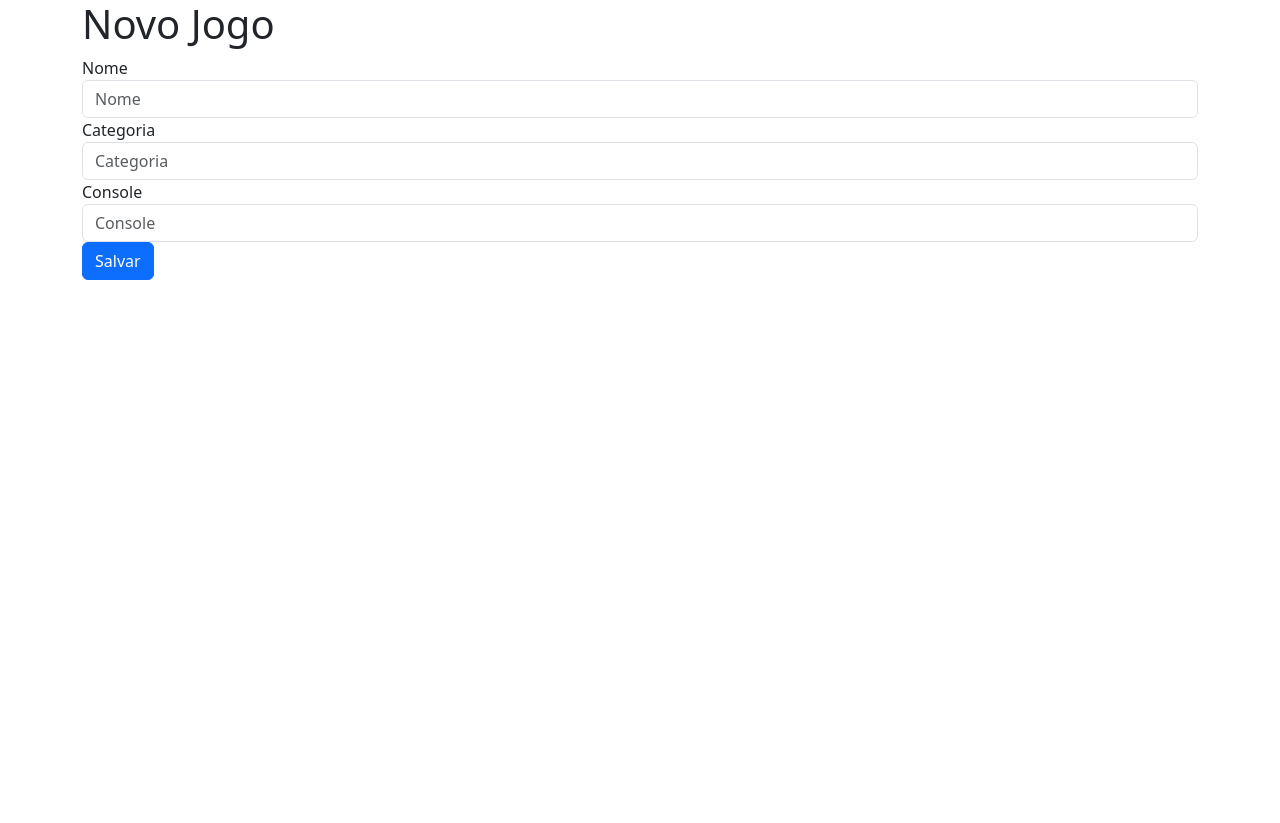
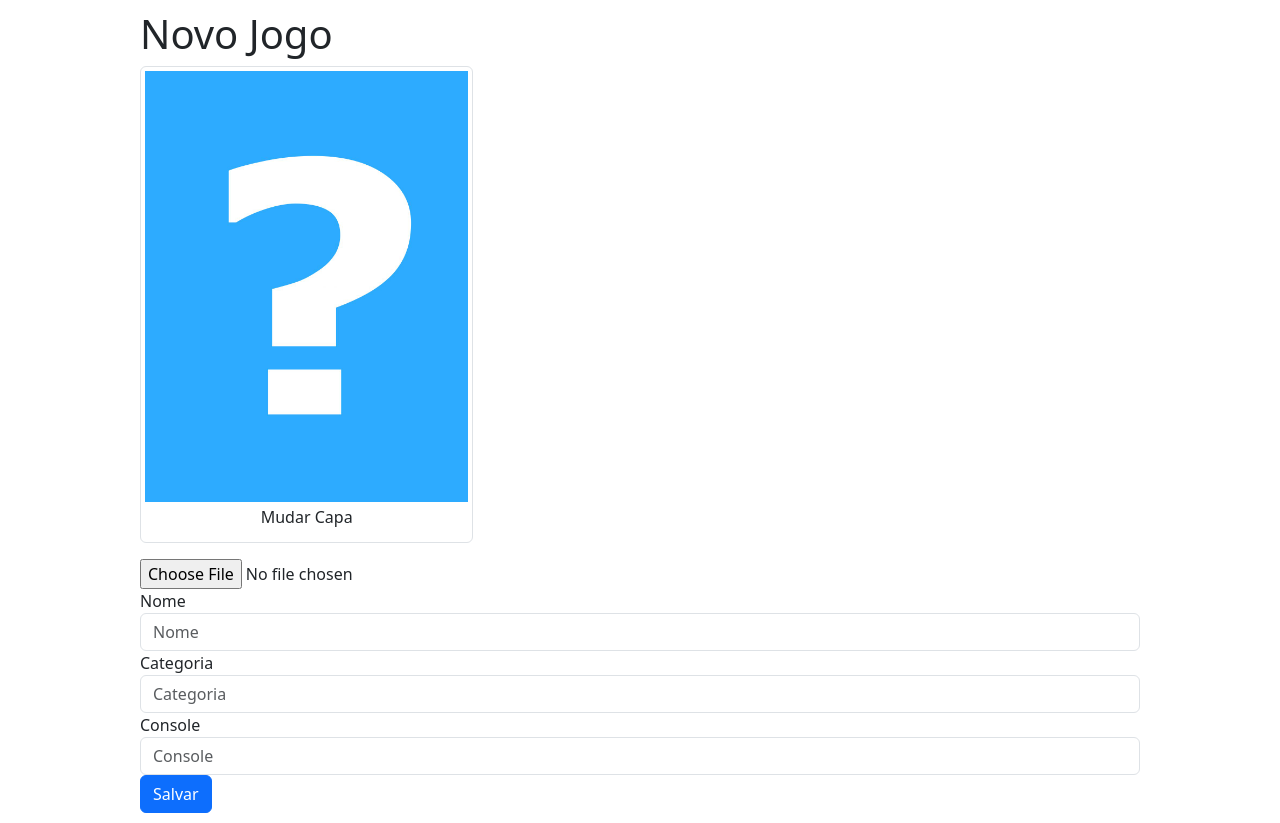
Before and after one commit to portifolio-douglas/python-flask, a Flask app: page /novo_jogo in a window 1280 px wide. Before the commit the page ends 280 px from the top, so only its background shows below. Run offline with Flask 3, Linux system fonts and the light colour scheme; the visitor is signed in with stand-in values (Sample User, id 1); some libraries are stand-ins or nearby versions.

Commit message:
New functionalities added

```diff
--- a/jogoteca/config.py
+++ b/jogoteca/config.py
@@ -1,3 +1,6 @@
+import os
+
+
 SECRET_KEY = "alura"
 
 SQLALCHEMY_DATABASE_URI = \
@@ -7,3 +10,5 @@ SQLALCHEMY_DATABASE_URI = \
         servidor='127.0.0.1',
         database='jogoteca'
     )
+
+UPLOAD_PATH = os.path.dirname(os.path.abspath(__file__)) + '/uploads'
--- /dev/null
+++ b/jogoteca/static/app.css
@@ -0,0 +1,68 @@
+body {
+    padding-top: 10px;
+}
+
+.btn {
+    margin-bottom: 10px;
+}
+
+.container {
+    border-radius: 4px;
+    margin: auto;
+    width: 80%;
+}
+
+.little-container {
+    width: 40%;
+    margin: auto;
+}
+
+figcaption {
+    text-align: center;
+    margin: 3px auto;
+}
+
+.fileContainer {
+    overflow: hidden;
+    position: relative;
+}
+
+.fileContainer [type=file] {
+    cursor: pointer;
+    display: block;
+    font-size: 999px;
+    filter: alpha(opacity=0);
+    min-height: 100%;
+    min-width: 100%;
+    opacity: 0;
+    position: absolute;
+    right: 0;
+    text-align: right;
+    top: 0;
+}
+
+td {
+    text-align: center;
+}
+
+.formularioJogo {
+    display: flex;
+}
+
+.formularioImagem {
+    margin-right: 16px
+}
+
+.buttons {
+    margin-top: 16px
+}
+
+.inputBox {
+    width: 700px;
+}
+
+.inputsJogo {
+    width: 100%;
+    margin-left: 1em;
+    margin-bottom: 1em;
+}
--- a/jogoteca/templates/lista.html
+++ b/jogoteca/templates/lista.html
@@ -1,12 +1,16 @@
 {% extends "template.html" %}
 {% block conteudo %}
+<a href="{{ url_for('novo') }}">
+    <img src="https://cdn-icons-png.flaticon.com/128/1828/1828817.png" alt="Adicionar" width="20" height="20">
+</a>
+<br>
 <table class="table table-striped table-responsive table-bordered">
-    <link rel="stylesheet" href="style.css">
     <thead class="thead-default">
     <tr>
         <th>Nome</th>
         <th>Categoria</th>
         <th>Console</th>
+        <th>Ações</th>
     </tr>
     </thead>
     <tbody>
--- a/jogoteca/templates/novo.html
+++ b/jogoteca/templates/novo.html
@@ -1,6 +1,18 @@
 {% extends "template.html" %}
 {% block conteudo %}
-<form action="{{ url_for('criar') }}" method="post">
+<form action="{{ url_for('criar') }}" method="post" enctype="multipart/form-data">
+
+    <figure class="img-thumbnail col-md-4">
+        <img src="{{ url_for('imagem', nome_arquivo='capa_padrao.jpg') }}" class="img-fluid">
+        <figcaption>
+            <label class="fileContainer">
+                Mudar Capa
+                <input type="file" name="arquivo" accept=".jpg">
+            </label>
+        </figcaption>
+    </figure>
+
+    <input type="file" name="arquivo" accept=".jpg">
     <fieldset>
         <div class="form-group">
             <label for="nome">Nome</label>
--- a/jogoteca/templates/template.html
+++ b/jogoteca/templates/template.html
@@ -5,6 +5,7 @@
     <meta name="viewport" content="width=device-width, initial-scale=1">
     <title>Jogoteca</title>
     <link rel="stylesheet" href="{{ url_for('static', filename='bootstrap.css') }}">
+    <link rel="stylesheet" href="{{ url_for('static', filename='app.css') }}">
 </head>
 <body>
     <div class="container">
--- a/jogoteca/views.py
+++ b/jogoteca/views.py
@@ -1,11 +1,11 @@
-from flask import flash, redirect, render_template, request, session, url_for
+from flask import flash, redirect, render_template, request, session, url_for, send_from_directory
 from jogoteca import app, db
 from models import Jogos, Usuarios
 
 
 @app.route("/")
 def index():
-    lista = Jogos.query.order_by(Jogos.id)
+    lista = Jogos.query.order_by(Jogos.nome)
     return render_template("lista.html", titulo="Jogos", jogos=lista)
 
 
@@ -31,6 +31,10 @@ def criar():
     novo_jogo = Jogos(nome=nome, categoria=categoria, console=console)
     db.session.add(novo_jogo)
     db.session.commit()
+
+    arquivo = request.files['arquivo']
+    upload_path = app.config['UPLOAD_PATH']
+    arquivo.save(f'{upload_path}/capa{novo_jogo.id}')
 
     return redirect(url_for("index"))
 
@@ -95,3 +99,8 @@ def logout():
     session["usuario_logado"] = None
     flash("Logout efetuado")
     return redirect(url_for("index"))
+
+
+@app.route('/uploads/<nome_arquivo>')
+def imagem(nome_arquivo):
+    return send_from_directory('uploads', nome_arquivo)
```
Also changed, not shown: jogoteca/uploads/capa_padrao.jpg (added), 1 other file.
